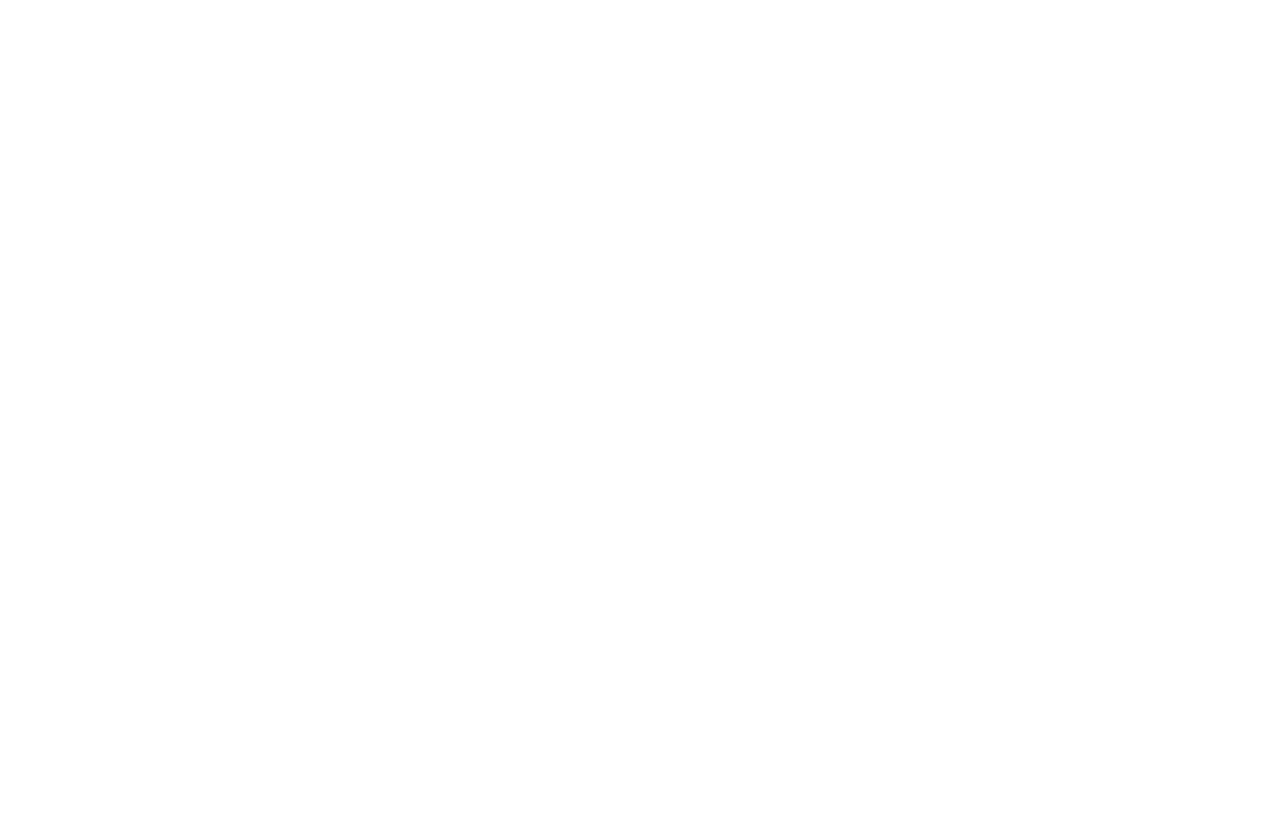
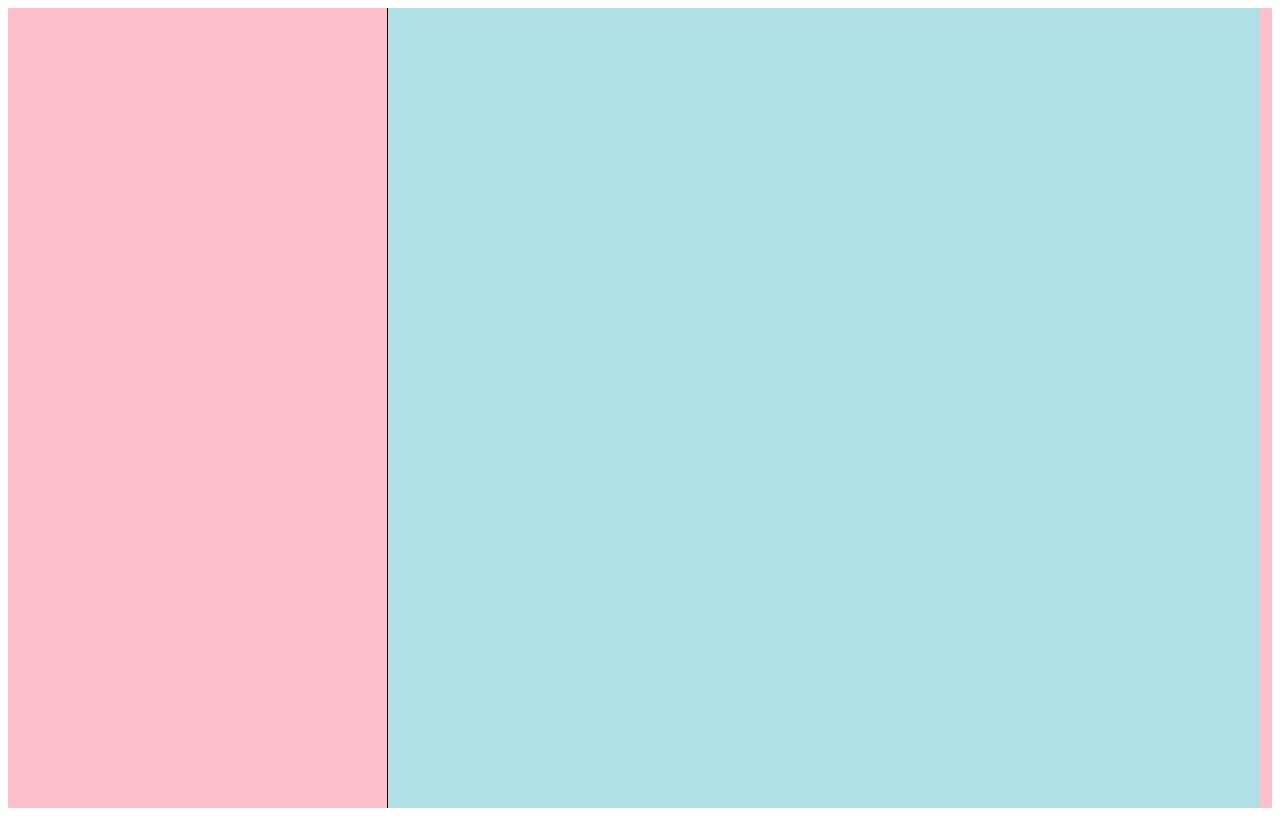
Before and after one commit to can-key/can, a plain HTML site: page docs/index.html in a window 1280 px wide. Drawn offline with Linux system fonts and the light colour scheme.

Commit message:
update css

```diff
--- a/docs/index.css
+++ b/docs/index.css
@@ -1,13 +1,13 @@
 .box{
-    width: 100%;height: 100%;
+    width: 100%;height: 100vh;
     background-color: pink;
     display: inline-flex;
 }
 .box_left{
-    width: 30%;height: 100%;
+    width: 30%;height: 100vh;
     border-right: 1px solid;
 }
 .box_right{
-    width: 69%;height: 100%;
+    width: 69%;height: 100vh;
     background-color: powderblue;
 }
```
